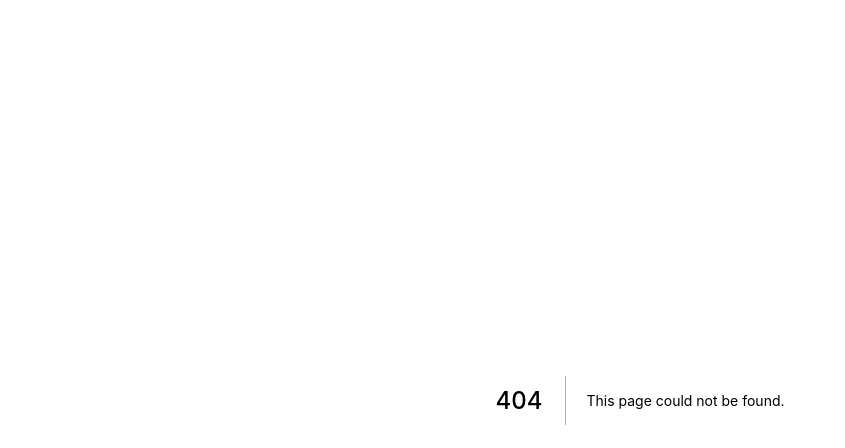
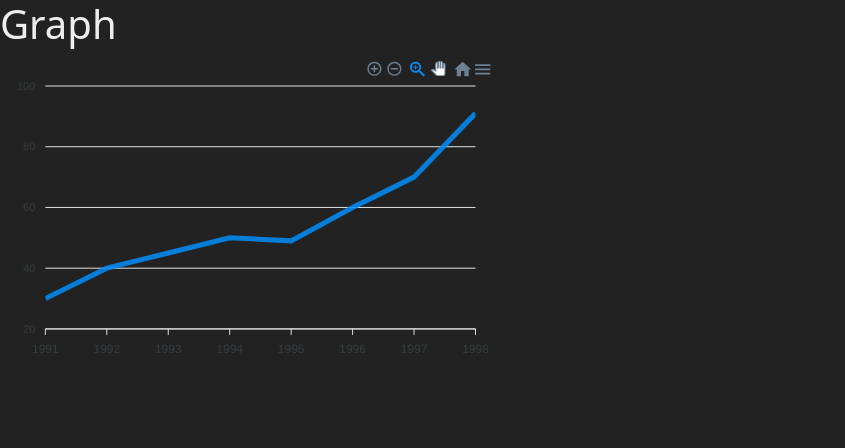
Before and after one commit to luangelsdorf/next-playground, a Next.js app: page /apex-charts in a window 1280 px wide. Before the commit this address had no page. Shown: the top 448 px of the page, without its empty margins (0-845 px from the left). Built offline with nearby package versions, Linux system fonts and the light colour scheme.

Commit message:
graphs (react victory, apexcharts)

```diff
--- a/package.json
+++ b/package.json
@@ -9,8 +9,11 @@
   },
   "dependencies": {
     "@material/button": "^11.0.0",
+    "apexcharts": "^3.26.3",
     "next": "^10.2.3",
     "react": "17.0.1",
-    "react-dom": "17.0.1"
+    "react-apexcharts": "^1.3.9",
+    "react-dom": "17.0.1",
+    "victory": "^35.8.1"
   }
 }
--- /dev/null
+++ b/pages/apex-charts/index.js
@@ -0,0 +1,11 @@
+import React from 'react';
+import Graph from "../../src/components/ApexChart";
+
+export default function ApexCharts() {
+    return (
+        <div>
+          <h1>Graph</h1>
+          <Graph />
+        </div>
+    )
+}
--- a/pages/index.js
+++ b/pages/index.js
@@ -1,7 +1,7 @@
 import React from 'react';
 import Link from 'next/link'
 
-export let pages = ['busca-cores', 'test-components', 'side-bar']
+export let pages = ['busca-cores', 'test-components', 'side-bar', 'victory', 'apex-charts']
 
 export default function index() {
   return (
--- /dev/null
+++ b/public/css/victory.module.css
@@ -0,0 +1,4 @@
+.root {
+    background-color: #fbfbfb;
+    color: #222222;
+}
--- a/public/js/index.js
+++ b/public/js/index.js
@@ -1,4 +1,5 @@
 export function toggleSideBar() {
   let sidebar = document.querySelector('aside')
   sidebar.classList.toggle('active')
+  console.log(sidebar)
 }
--- /dev/null
+++ b/src/components/ApexChart/index.js
@@ -0,0 +1,33 @@
+import React, { useState, useEffect } from "react";
+import dynamic from "next/dynamic";
+const Chart = dynamic(() => import("react-apexcharts"), { ssr: false });
+
+export default function ChartSample() {
+  const [dataSample, setDataSample] = useState({
+    options: {
+      chart: {
+        id: "basic-bar",
+      },
+      xaxis: {
+        categories: [1991, 1992, 1993, 1994, 1995, 1996, 1997, 1998],
+      },
+    },
+    series: [
+      {
+        name: "series-1",
+        data: [30, 40, 45, 50, 49, 60, 70, 91],
+      },
+    ],
+  });
+
+  return (
+    <div>
+      <Chart
+        options={dataSample.options}
+        series={dataSample.series}
+        type="line"
+        width="500"
+      />
+    </div>
+  );
+}
```
Also changed, not shown: pages/test-components/index.js (+7 -2 lines), pages/victory/index.js (added, +29 -0 lines), src/components/ButtonIcon/index.js (+11 -2 lines), src/components/NavBar/index.js (added, +21 -0 lines), src/components/NavBar/NavBar.module.css (added), 1 other file (tests, documents, lock files or other folders).
